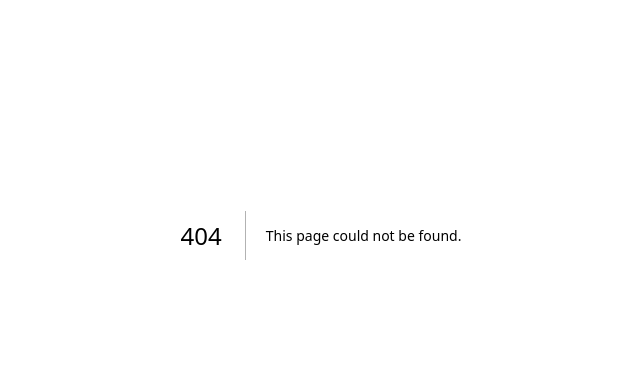
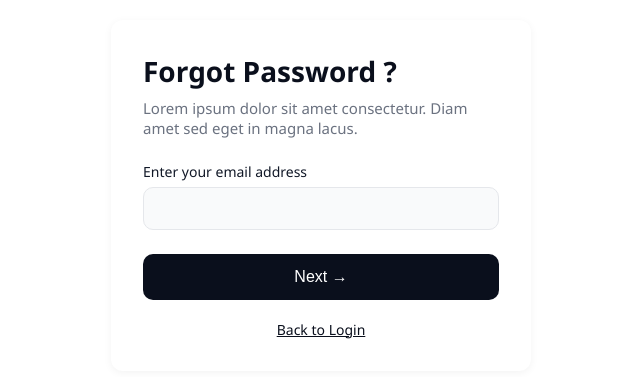
Before and after one commit to Lupescua/tantakuy-hyf, a Next.js app: page /forgot-password in a window 1280 px wide. Before the commit this address had no page. Shown: the part 165-542 px from the top of the page, without its empty margins (319-959 px from the left). Built offline with nearby package versions, Linux system fonts and the light colour scheme.

Commit message:
Add forgot-password page

```diff
--- /dev/null
+++ b/app/components/forgot-password/ForgotPasswordForm.jsx
@@ -0,0 +1,47 @@
+'use client';
+
+import React, { useState } from 'react';
+import { useRouter } from 'next/navigation';
+import styles from '../../../style/ForgotPassword.module.css';
+
+export default function ForgotPasswordForm() {
+  const [email, setEmail] = useState('');
+
+  const router = useRouter();
+
+  const handleSubmit = async (e) => {
+    e.preventDefault();
+    if (!email.includes('@')) {
+      setError('Please enter a valid email address.');
+      return;
+    }
+
+    router.push('/forgot-password?step=verify');
+  };
+
+  return (
+    <div className={styles.container}>
+      <form onSubmit={handleSubmit} className={styles.form}>
+        <h2>Forgot Password ?</h2>
+        <p>
+          Lorem ipsum dolor sit amet consectetur. Diam amet sed eget in magna
+          lacus.
+        </p>
+        <label className={styles.label}>Enter your email address</label>
+        <input
+          type="email"
+          id="email"
+          value={email}
+          onChange={(e) => setEmail(e.target.value)}
+          required
+        />
+        <button type="submit" className={styles.button}>
+          Next →
+        </button>
+        <a href="/login" className={styles.link}>
+          Back to Login
+        </a>
+      </form>
+    </div>
+  );
+}
--- /dev/null
+++ b/app/components/forgot-password/ResetPassword.jsx
@@ -0,0 +1,85 @@
+'use client';
+import React, { useState } from 'react';
+import styles from '../../../style/ForgotPassword.module.css';
+import { useRouter } from 'next/navigation';
+
+export default function ResetPasswordForm() {
+  const router = useRouter();
+  const [email, setEmail] = useState('');
+  const [newPassword, setNewPassword] = useState('');
+  const [confirmPassword, setConfirmPassword] = useState('');
+  const [rememberMe, setRememberMe] = useState(false);
+
+  const handleSubmit = async (e) => {
+    e.preventDefault();
+    if (newPassword !== confirmPassword) {
+      alert('Passwords do not match');
+      return;
+    }
+    // Here we should typically send the email and password to the backend for processing
+    console.log('Resetting password for:', email);
+    console.log('New password:', newPassword);
+
+    // Redirect to login page after successful reset
+    alert(
+      'Password reset successful! You can now log in with your new password.',
+    );
+    router.push('/login');
+  };
+
+  return (
+    <div className={styles.formContainer}>
+      <h1 className={styles.title}>Email verified please login</h1>
+      <form onSubmit={handleSubmit}>
+        <div className={styles.inputGroup}>
+          <label className={styles.label}>Email</label>
+          <input
+            type="email"
+            className={styles.input}
+            value={email}
+            onChange={(e) => setEmail(e.target.value)}
+            required
+          />
+        </div>
+
+        <div className={styles.inputGroup}>
+          <label className={styles.label}>New Password</label>
+          <input
+            type="password"
+            className={styles.input}
+            value={newPassword}
+            onChange={(e) => setNewPassword(e.target.value)}
+            required
+          />
+        </div>
+
+        <div className={styles.inputGroup}>
+          <label className={styles.label}>Confirm Password</label>
+          <input
+            type="password"
+            className={styles.input}
+            value={confirmPassword}
+            onChange={(e) => setConfirmPassword(e.target.value)}
+            required
+          />
+        </div>
+
+        <div className={styles.checkboxGroup}>
+          <label>
+            <input
+              type="checkbox"
+              checked={rememberMe}
+              onChange={() => setRememberMe(!rememberMe)}
+              style={{ marginRight: '8px' }}
+            />
+            Remember me
+          </label>
+        </div>
+
+        <button type="submit" className={styles.submitButton}>
+          Log in →
+        </button>
+      </form>
+    </div>
+  );
+}
--- /dev/null
+++ b/app/components/forgot-password/VerifyToken.jsx
@@ -0,0 +1,29 @@
+'use client';
+
+import React, { useEffect } from 'react';
+import styles from '../../../style/ForgotPassword.module.css';
+import { useRouter } from 'next/navigation';
+
+export default function VerifyToken() {
+  const router = useRouter();
+
+  useEffect(() => {
+    const timer = setTimeout(() => {
+      router.push('/forgot-password?step=reset');
+    }, 3000);
+
+    return () => clearTimeout(timer);
+  }, []);
+
+  return (
+    <div className={styles.centeredContainer}>
+      <div className={styles.spinner}></div>
+      <p className={styles.message}>
+        Please wait while we confirm your email token
+      </p>
+      <a href="/login" className={styles.backLink}>
+        Back to Log in
+      </a>
+    </div>
+  );
+}
--- /dev/null
+++ b/app/forgot-password/page.jsx
@@ -0,0 +1,24 @@
+'use client'; // ← REQUIRED for using useRouter and useSearchParams
+
+import { useSearchParams } from 'next/navigation';
+import ForgotPasswordForm from '../components/forgot-password/ForgotPasswordForm';
+import VerifyToken from '../components/forgot-password/VerifyToken';
+import ResetPasswordForm from '../components/forgot-password/ResetPassword';
+
+export default function ForgotPasswordPage() {
+  const searchParams = useSearchParams();
+  const step = searchParams.get('step');
+
+  const renderStep = () => {
+    switch (step) {
+      case 'verify':
+        return <VerifyToken />;
+      case 'reset':
+        return <ResetPasswordForm />;
+      default:
+        return <ForgotPasswordForm />;
+    }
+  };
+
+  return <div>{renderStep()}</div>;
+}
--- /dev/null
+++ b/style/ForgotPassword.module.css
@@ -0,0 +1,289 @@
+.container {
+  display: flex;
+  justify-content: center;
+  align-items: center;
+  min-height: calc(100vh - 80px);
+  padding: 32px;
+  background-color: #ffffff;
+}
+
+.form {
+  max-width: 420px;
+  width: 100%;
+  padding: 32px;
+  background: #fff;
+  border-radius: 12px;
+  box-shadow: 0 2px 8px rgba(0, 0, 0, 0.05);
+  font-family: 'Segoe UI', sans-serif;
+}
+
+.form h2 {
+  font-size: 28px;
+  font-weight: 700;
+  margin-bottom: 8px;
+  color: #0a0f1c;
+}
+
+.form p {
+  font-size: 15px;
+  color: #6b7280;
+  margin-bottom: 24px;
+}
+
+.label {
+  display: block;
+  font-size: 14px;
+  font-weight: 500;
+  color: #111827;
+  margin-bottom: 8px;
+}
+
+.form input[type='email'] {
+  width: 100%;
+  padding: 12px;
+  font-size: 15px;
+  border: 1px solid #e5e7eb;
+  border-radius: 10px;
+  background-color: #f9fafb;
+  margin-bottom: 24px;
+  box-sizing: border-box;
+}
+
+.form input[type='email']:focus {
+  outline: none;
+  border-color: #0a0f1c;
+  background-color: #fff;
+}
+
+.button {
+  display: flex;
+  justify-content: center;
+  align-items: center;
+  background-color: #0a0f1c;
+  color: white;
+  padding: 14px;
+  width: 100%;
+  border: none;
+  border-radius: 10px;
+  font-size: 16px;
+  font-weight: 500;
+  cursor: pointer;
+  margin-bottom: 20px;
+  transition: background-color 0.2s ease;
+}
+
+.button:hover {
+  background-color: #1f2937;
+}
+
+.link {
+  display: block;
+  text-align: center;
+  font-size: 14px;
+  color: #0a0f1c;
+  text-decoration: underline;
+}
+
+.centeredContainer {
+  display: flex;
+  flex-direction: column;
+  justify-content: center;
+  align-items: center;
+  min-height: calc(100vh - 80px);
+  padding: 32px;
+  font-family: 'Segoe UI', sans-serif;
+  background-color: #ffffff;
+  text-align: center;
+}
+
+.spinner {
+  width: 48px;
+  height: 48px;
+  border: 6px solid #e5e7eb;
+  border-top: 6px solid #0a0f1c;
+  border-radius: 50%;
+  animation: spin 1s linear infinite;
+  margin-bottom: 24px;
+}
+
+@keyframes spin {
+  to {
+    transform: rotate(360deg);
+  }
+}
+
+.message {
+  font-size: 20px;
+  font-weight: 500;
+  color: #111827;
+  margin-bottom: 24px;
+}
+
+.backLink {
+  font-size: 14px;
+  color: #0a0f1c;
+  text-decoration: underline;
+}
+
+.formContainer {
+  max-width: 400px;
+  margin: 40px auto;
+  padding: 32px;
+  background-color: #ffffff;
+  border-radius: 12px;
+  box-shadow: 0 4px 12px rgba(0, 0, 0, 0.08);
+  font-family: 'Segoe UI', sans-serif;
+}
+
+.title {
+  font-size: 24px;
+  font-weight: 600;
+  margin-bottom: 24px;
+  text-align: center;
+}
+
+.inputGroup {
+  margin-bottom: 20px;
+}
+
+.label {
+  display: block;
+  margin-bottom: 6px;
+  font-weight: 500;
+}
+
+.input {
+  width: 100%;
+  padding: 10px 12px;
+  border: 1px solid #ccc;
+  background-color: #f9fafb;
+  border-radius: 6px;
+  font-size: 15px;
+  box-sizing: border-box;
+}
+
+.input:focus {
+  border-color: #0a0f1c;
+  outline: none;
+}
+
+.checkboxGroup {
+  margin-bottom: 20px;
+  display: flex;
+  align-items: center;
+  font-size: 14px;
+}
+
+.submitButton {
+  width: 100%;
+  background-color: #0a0f1c;
+  color: #fff;
+  padding: 12px;
+  border: none;
+  border-radius: 8px;
+  font-size: 16px;
+  font-weight: 500;
+  cursor: pointer;
+  transition: background 0.2s ease-in-out;
+}
+
+.submitButton:hover {
+  background-color: #1f2937;
+}
+
+/* Back to login link */
+.backLink {
+  margin-top: 20px;
+  text-align: center;
+}
+
+.backLink a {
+  color: #0a0f1c;
+  text-decoration: none;
+  font-weight: 500;
+}
+
+.backLink a:hover {
+  text-decoration: underline;
+}
+
+@media (max-width: 480px) {
+  .container,
+  .centeredContainer,
+  .formContainer {
+    padding: 20px;
+  }
+
+  .form,
+  .formContainer {
+    padding: 24px;
+    box-shadow: none;
+    border-radius: 0;
+  }
+
+  .form h2,
+  .title {
+    font-size: 22px;
+    margin-bottom: 12px;
+  }
+
+  .form p,
+  .message {
+    font-size: 14px;
+    margin-bottom: 20px;
+  }
+
+  .label {
+    font-size: 13px;
+  }
+
+  .input,
+  .form input[type='email'] {
+    padding: 10px;
+    font-size: 14px;
+  }
+
+  .button,
+  .submitButton {
+    font-size: 15px;
+    padding: 12px;
+  }
+
+  .spinner {
+    width: 36px;
+    height: 36px;
+    border-width: 4px;
+    margin-bottom: 20px;
+  }
+
+  .backLink {
+    font-size: 13px;
+  }
+}
+
+/* Tablets (up to 768px) */
+@media (max-width: 768px) {
+  .form,
+  .formContainer {
+    padding: 28px;
+  }
+
+  .form h2,
+  .title {
+    font-size: 24px;
+  }
+
+  .message {
+    font-size: 18px;
+  }
+
+  .button,
+  .submitButton {
+    font-size: 15px;
+  }
+
+  .input,
+  .form input[type='email'] {
+    font-size: 14px;
+  }
+}
```
